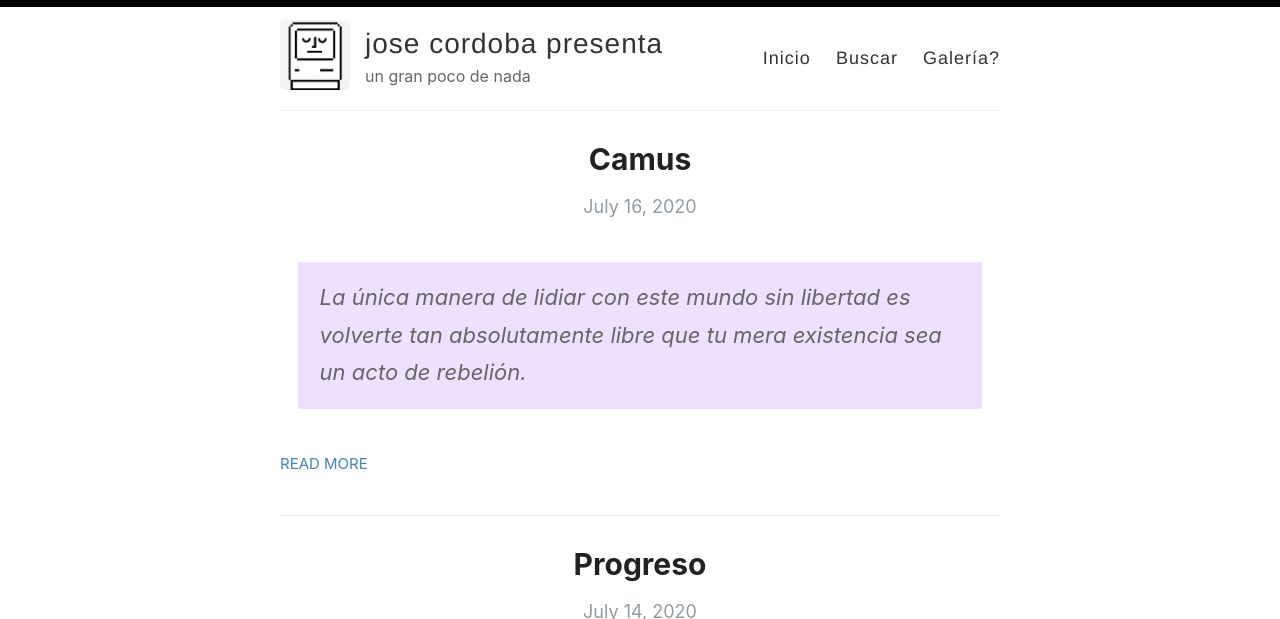
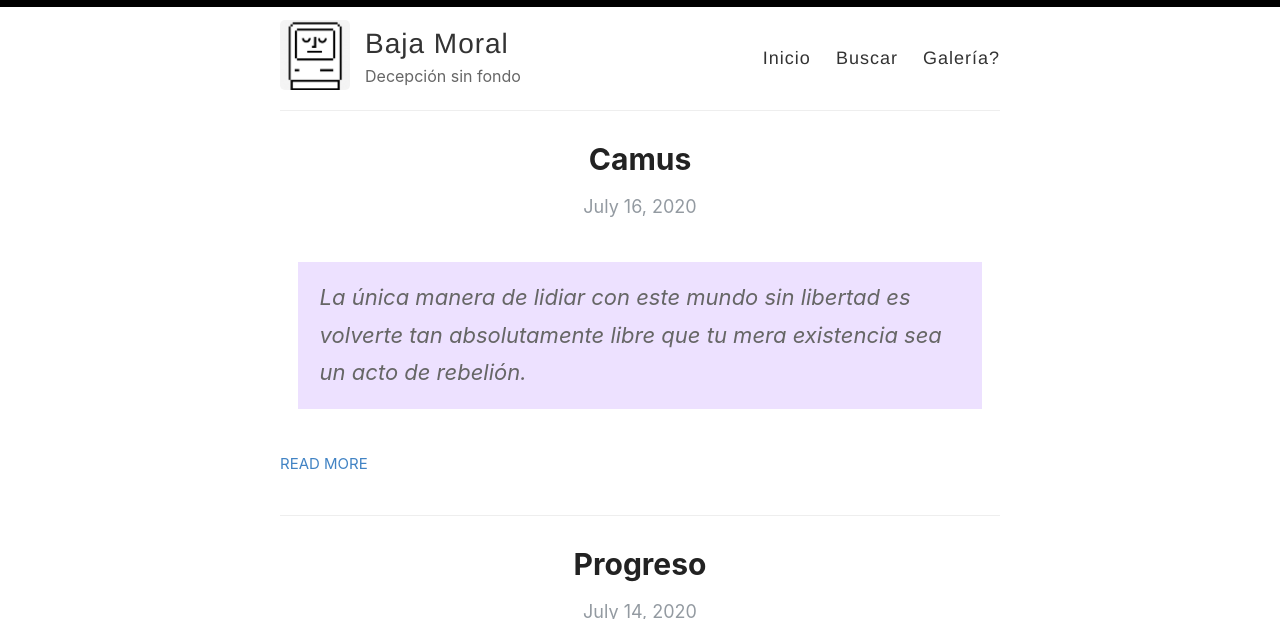
Before and after one commit to jacordobaruiz/bajamoral, a Jekyll site: the page built from index.html, in a window 1280 px wide and 900 px high, cut to the strip 0-619 px from the top of the window. Built offline with Jekyll 4.4.1, drawn with Linux system fonts in a browser that asks for light colours; the list of posts is cut into pages by our own code.

Commit message:
Update _config.yml

```diff
--- a/_config.yml
+++ b/_config.yml
@@ -3,13 +3,13 @@
 #
 
 # Name of your site (displayed in the header)
-name: jose cordoba presenta
+name: Baja Moral
 
 # Name of the author
 author: jacr
 
 # Short bio or description (displayed in the header)
-description: un gran poco de nada
+description: Decepción sin fondo
 
 # URL of your avatar or profile pic (you could use your GitHub profile pic)
 avatar: /images/reverie.png
@@ -21,15 +21,15 @@ avatar: /images/reverie.png
 # Includes an icon in the footer for each username you enter
 footer-links:
   dribbble:
-  email: jacordobar@gmail.com
+  email:
   facebook:
   flickr:
   github:
-  instagram: bumpaddle
+  instagram:
   linkedin:
   pinterest:
   rss:
-  twitter: jacordobar
+  twitter:
   stackoverflow:
   youtube: # channel/<your_long_string> or user/<user-name>
   googleplus: # anything in your profile username that comes after plus.google.com/
```
